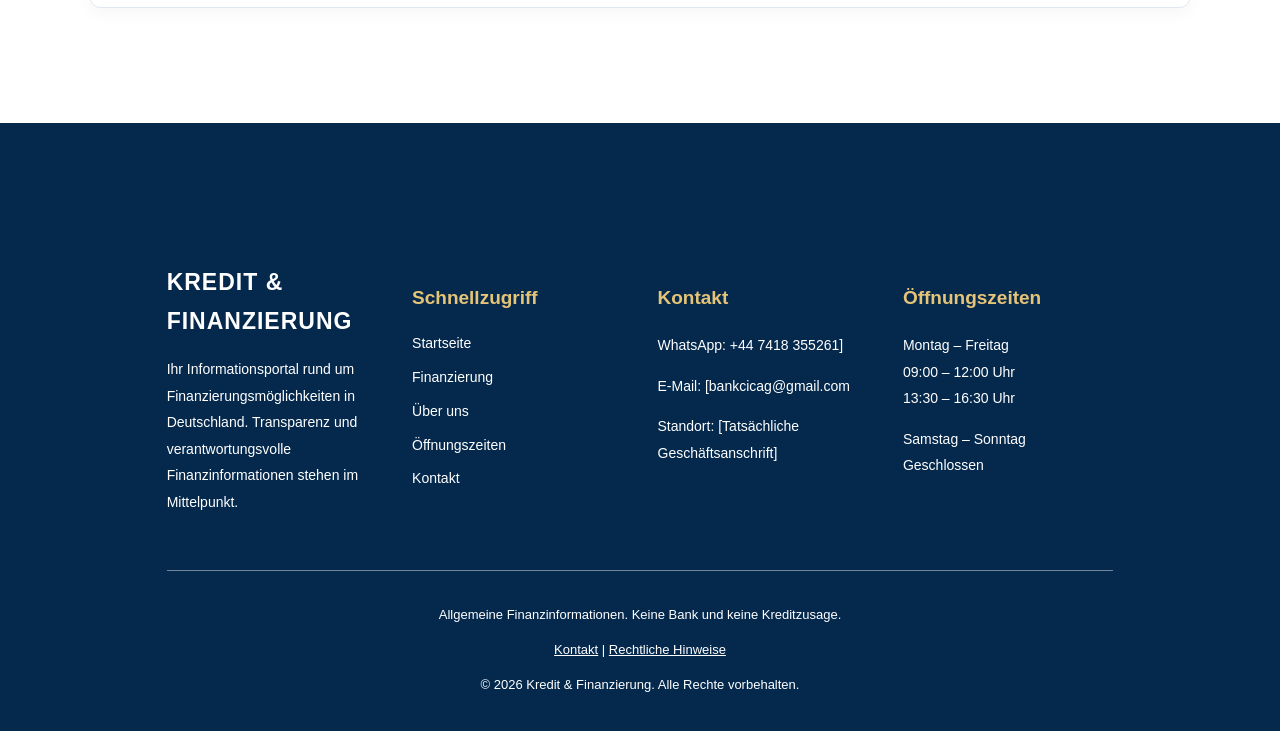
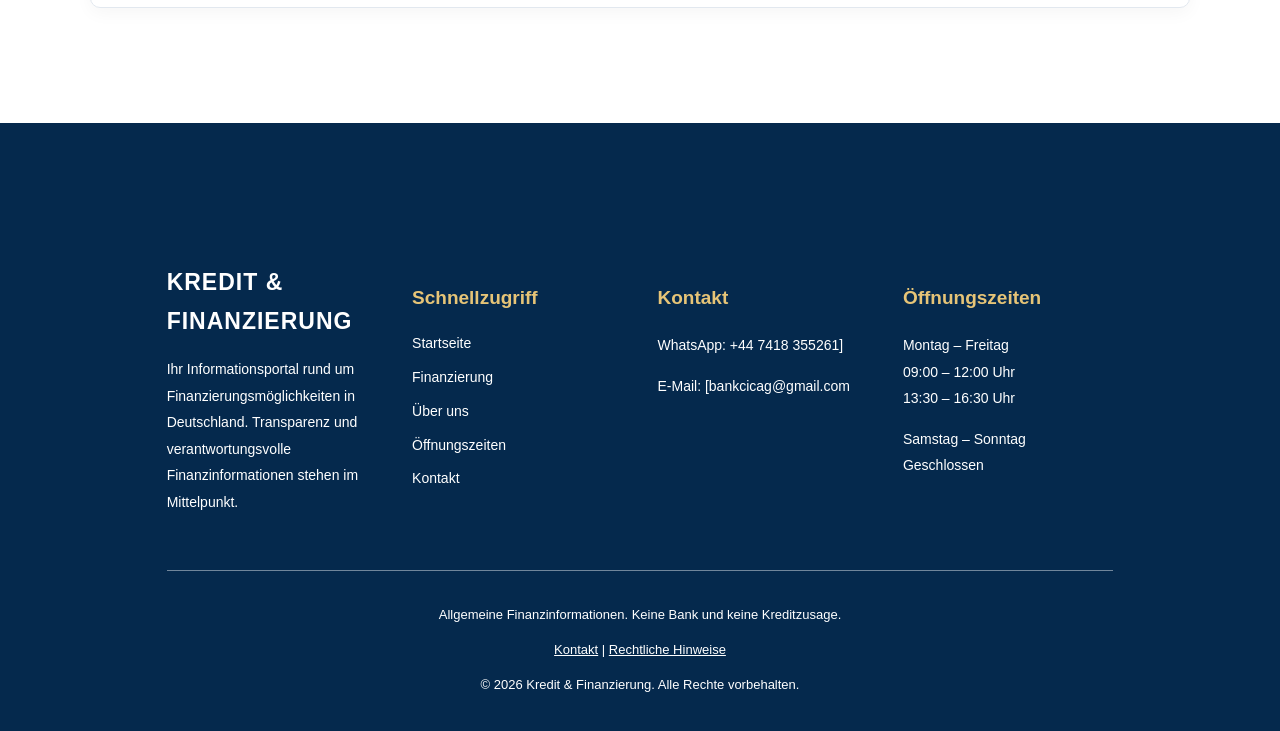
Before and after one commit to Erichgroh/Index-, a plain HTML site: page index.html in a window 1280 px wide. Shown: the part 4063-4794 px from the top of the page. Drawn offline with Linux system fonts and the light colour scheme.

Commit message:
Remove Standort placeholder from footer
Removed placeholder text for Standort in footer.

```diff
--- a/index.html
+++ b/index.html
@@ -568,7 +568,6 @@ footer .footer-bottom {
       </p>
 
       <p>
-        Standort: [Tatsächliche Geschäftsanschrift]
       </p>
     </div>
 
```
